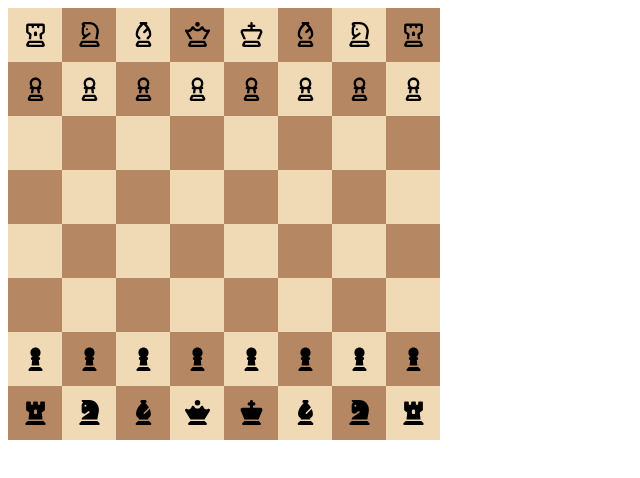
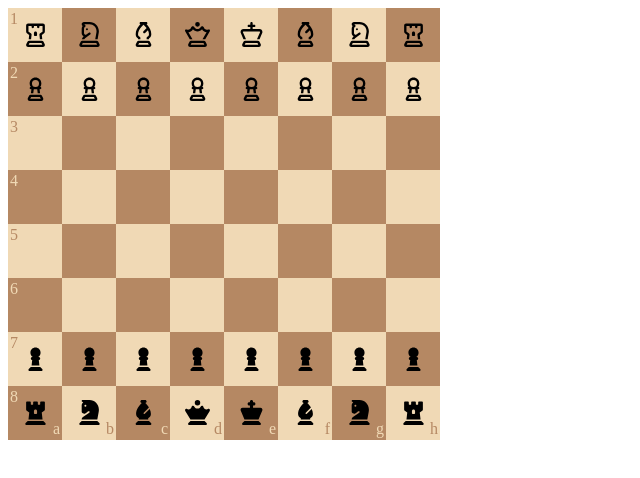
Before and after one commit to bit2424/chess_openings_teacher, a Nuxt app in the folder Front/cot-front/: page / in a window 1280 px wide. Shown: the top 478 px of the page, without its empty margins (0-640 px from the left). Built offline with nearby package versions, Linux system fonts and the light colour scheme.

Commit message:
Added row and columns ids :lipstick:

```diff
--- a/Front/cot-front/components/Chessboard.vue
+++ b/Front/cot-front/components/Chessboard.vue
@@ -12,6 +12,10 @@
                 :class="`tile ${((row + col) % 2 === 0) ? 'light' : 'dark'} ${isSelected(row,col)} row-${row} col-${col}`"
                 @click="handleTileClick(row, col)"
             >
+                <div v-if="row == 8" :class=" `col_ids ${((row + col) % 2 === 0) ? `light_txt` : `dark_txt`} ` ">{{ col_ids[col-1] }}</div>
+
+                <div v-if="col == 1" :class="`row_ids ${((row + col) % 2 === 0) ? `light_txt` : `dark_txt`}`">{{ row_ids[row-1] }}</div>
+
                 <div v-if="chessboard[row-1][col-1] == 't' && chessboard_piece_projection[row-1][col-1] === 'm'" :class="`${isHighlighted(row,col,'tile')}`" ></div>
                 <div v-if="chessboard[row-1][col-1] != 't'">
                    <ChessPiece :class="`piece ${isHighlighted(row,col,'piece')}`" :icon="chessboard[row-1][col-1]" />
@@ -52,6 +56,8 @@
     },
     data() {
     return {
+      col_ids:['a','b','c','d','e','f','g','h','i'],
+      row_ids:[1,2,3,4,5,6,7,8,9],
     };
   },
   methods: {
@@ -122,6 +128,7 @@
   </script>
 
   <style scoped>
+
     .chessboard {
         display: grid;
         grid-template-columns: repeat(8, 1fr);
@@ -146,6 +153,29 @@
 
     .dark {
         background-color: #b58863; /* Set a dark color */
+    }
+
+    .light_txt {
+        /* background-color: #f0d9b5; Set a light color */
+        color: #b58863;
+        font-size: 100%;
+    }
+
+    .dark_txt {
+        color: #f0d9b5; /* Set a dark color */
+        font-size: 100%;
+    }
+
+    .row_ids {
+      position: absolute;
+      top: 0;
+      left: 0;
+    }
+
+    .col_ids {
+      position: absolute;
+      bottom: 0;
+      right: 0;
     }
 
     .selected {
```
